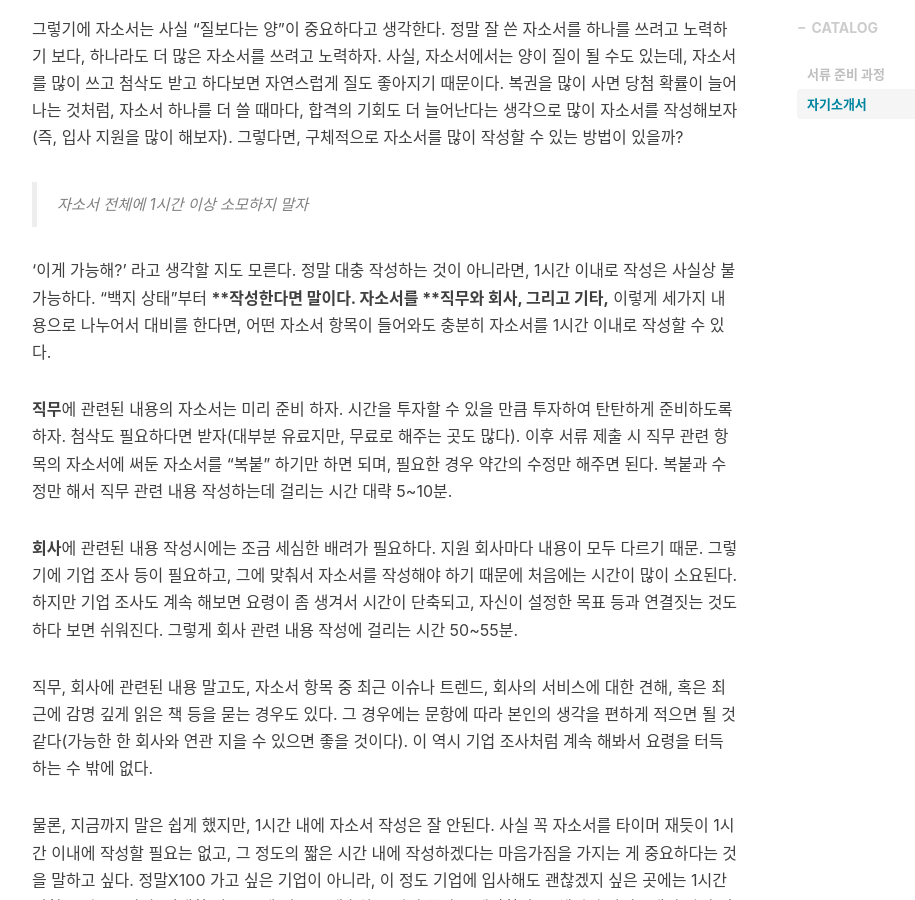
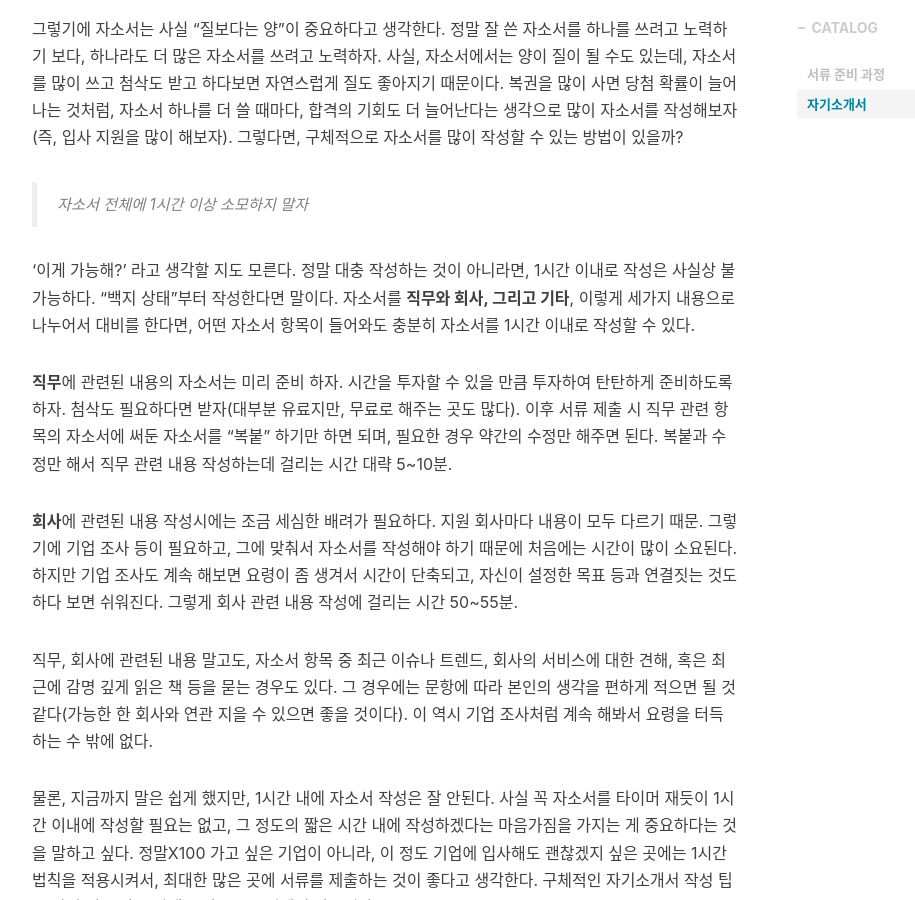
Before and after one commit to NaRDo627/NaLDo627.github.io, a Jekyll site: the page built from _posts/2019-12-09-tip-for-job-recruit-resume.md, in a window 1280 px wide and 900 px high, scrolled down 2210 px. Shown: the whole window, without its empty margins (233-1148 px from the left). Built offline with Jekyll 4.4.1, drawn with Linux system fonts in a browser that asks for light colours; nearby versions of some CDN libraries; comment, search, counter and statistics services are not loaded.

```diff
--- a/_posts/2019-12-09-tip-for-job-recruit-resume.md
+++ b/_posts/2019-12-09-tip-for-job-recruit-resume.md
@@ -43,7 +43,7 @@ tags:
 
 > 자소서 전체에 1시간 이상 소모하지 말자
 
-'이게 가능해?' 라고 생각할 지도 모른다. 정말 대충 작성하는 것이 아니라면, 1시간 이내로 작성은 사실상 불가능하다. "백지 상태"부터 ****작성한다면 말이다. 자소서를 **직무와 회사, 그리고 기타,** 이렇게 세가지 내용으로 나누어서 대비를 한다면, 어떤 자소서 항목이 들어와도 충분히 자소서를 1시간 이내로 작성할 수 있다.
+'이게 가능해?' 라고 생각할 지도 모른다. 정말 대충 작성하는 것이 아니라면, 1시간 이내로 작성은 사실상 불가능하다. "백지 상태"부터 작성한다면 말이다. 자소서를 **직무와 회사, 그리고 기타**, 이렇게 세가지 내용으로 나누어서 대비를 한다면, 어떤 자소서 항목이 들어와도 충분히 자소서를 1시간 이내로 작성할 수 있다.
 
 **직무**에 관련된 내용의 자소서는 미리 준비 하자. 시간을 투자할 수 있을 만큼 투자하여 탄탄하게 준비하도록 하자. 첨삭도 필요하다면 받자(대부분 유료지만, 무료로 해주는 곳도 많다). 이후 서류 제출 시 직무 관련 항목의 자소서에 써둔 자소서를 "복붙" 하기만 하면 되며, 필요한 경우 약간의 수정만 해주면 된다. 복붙과 수정만 해서 직무 관련 내용 작성하는데 걸리는 시간 대략 5~10분.
 
```
